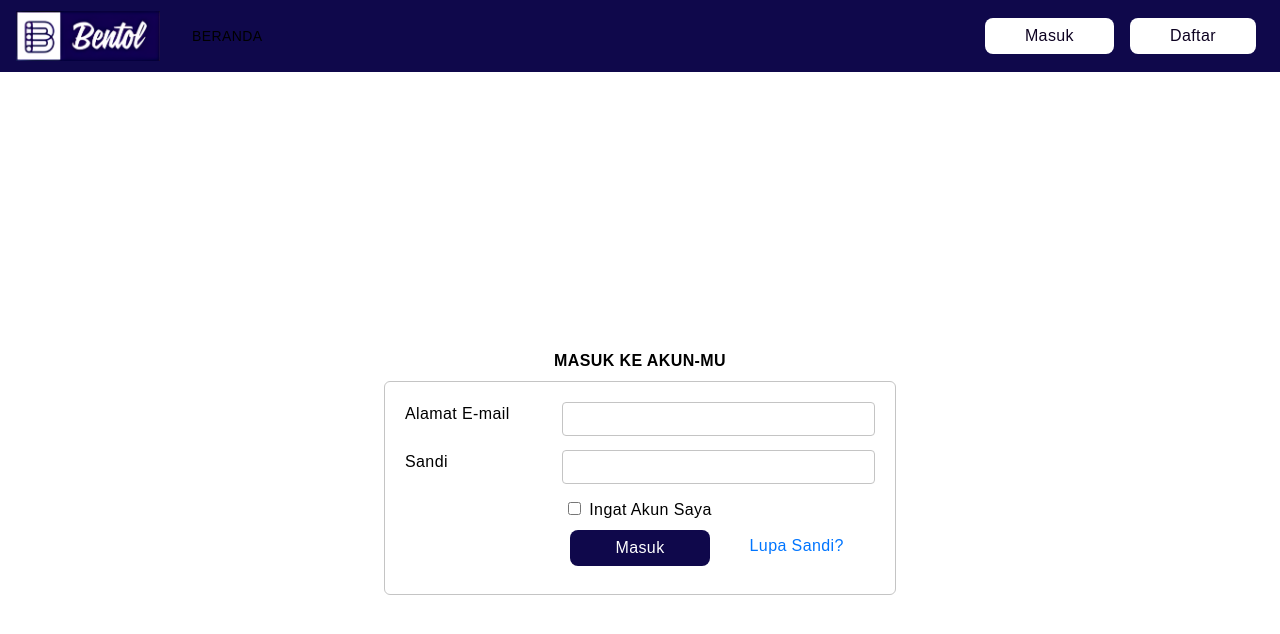
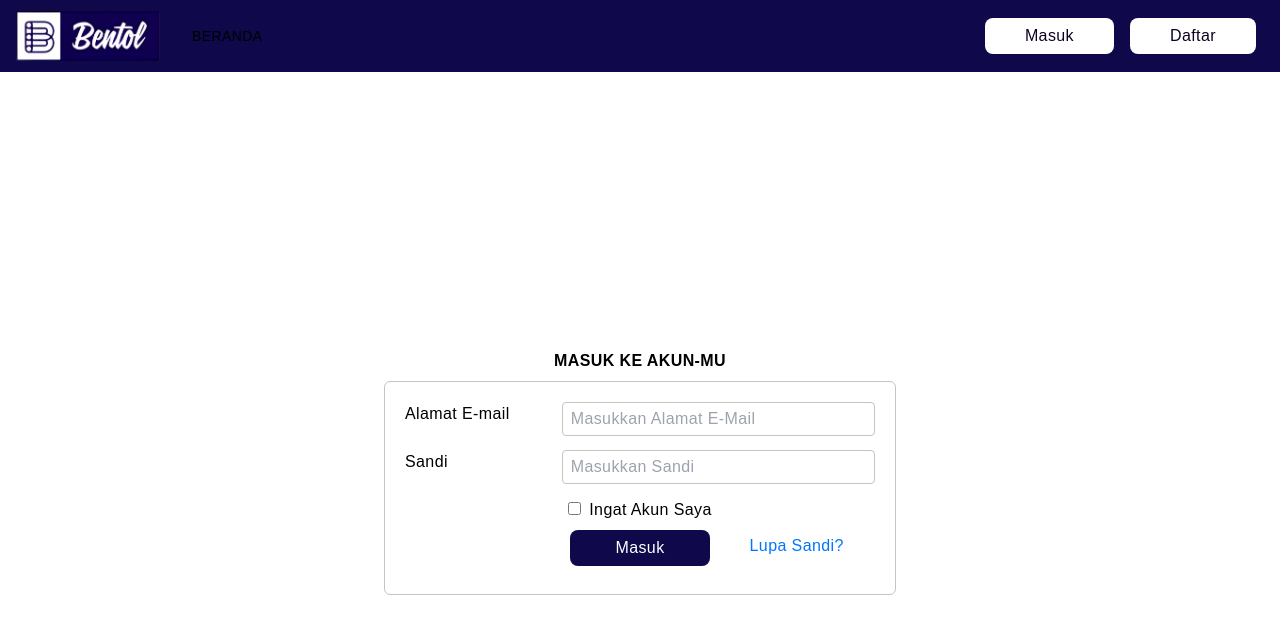
Before and after one commit to mrvnlucky/bentol, a React (Create React App) app in the folder frontend/: page /login in a window 1280 px wide. Shown: the top 634 px of the page. Built offline with nearby package versions, Linux system fonts and the light colour scheme.

Commit message:
update login page and remove unused file

```diff
--- a/frontend/src/Components/Login.js
+++ b/frontend/src/Components/Login.js
@@ -13,11 +13,11 @@ const Login = () => {
                         <form className='flex flex-col'>
                             <div className='flex flex-row'>
                                 <label for='email' className='w-1/3'>Alamat E-mail</label>
-                                <input type='email' className='mb-3.5 border border-silver rounded w-2/3 p-1 pl-2'></input>
+                                <input type='email' className='mb-3.5 border border-silver rounded w-2/3 p-1 pl-2' placeholder='Masukkan Alamat E-Mail'></input>
                             </div>
                             <div className='flex flex-row'>
                                 <label for='password' className='w-1/3'>Sandi</label>
-                                <input type='password' className='mb-3.5 border border-silver rounded w-2/3 p-1 pl-2'></input>
+                                <input type='password' className='mb-3.5 border border-silver rounded w-2/3 p-1 pl-2' placeholder='Masukkan Sandi'></input>
                             </div>
                             <div className='grid place-items-center'>
                                 <div>
```
Also changed, not shown: frontend/src/setupTests.js (deleted, +0 -5 lines), 1 other file (tests, documents, lock files or other folders).
